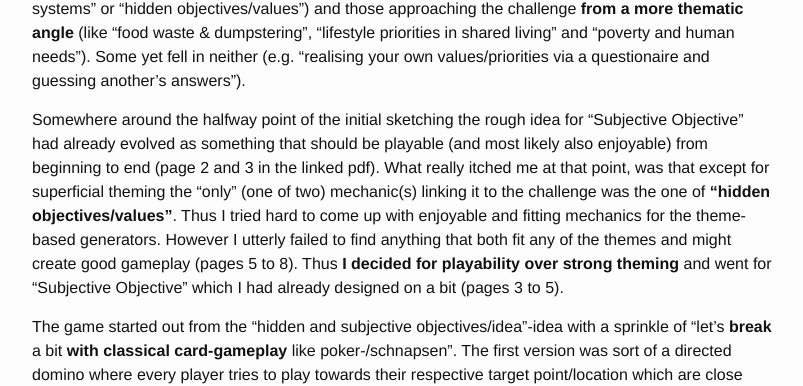
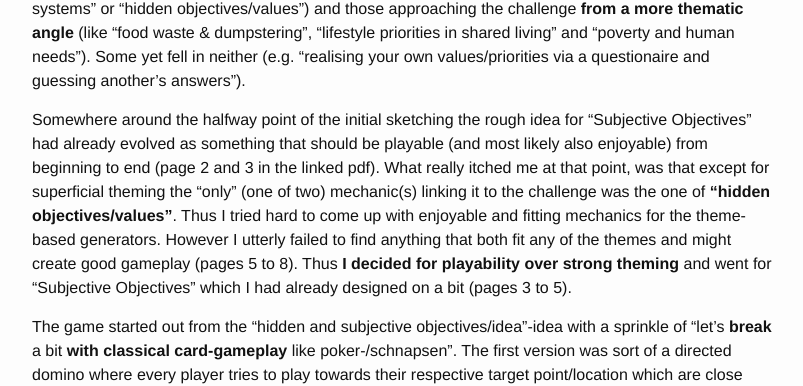
Before and after one commit to m0ru/gameful-design, a Jekyll site: the page built from _posts/2015-03-12-subjective-objectives.md, in a window 1280 px wide and 900 px high, scrolled down 366 px. Shown: the part 149-535 px from the top of the window, without its empty margins (238-1041 px from the left). Built offline with Jekyll 4.4.1, drawn with Linux system fonts in a browser that asks for light colours; some of the changed text lies outside the part shown.

Commit message:
Subjective Objective*s*. Also clarified working hours.

```diff
--- a/_posts/2015-03-12-subjective-objective.md
+++ b/_posts/2015-03-12-subjective-objectives.md
@@ -2,7 +2,7 @@
 layout: post
 title:  "Challenge 1 ⇾ Subjective Objectives"
 date:   2015-03-12 01:02:00
-media_dir: "subjectie_objective"
+media_dir: "subjectie_objectives"
 ---
 
 <!-- TODO title's too long. Put into abstract.
@@ -19,7 +19,7 @@ Take a look at the [**written notes and sketches**]({{site.media_url}}/{{page.me
 
 Most of the [generators](https://designerlythinking.wordpress.com/2011/04/10/inductive-design-and-the-%E2%80%98primary-generator%E2%80%99/) fall into roughly two categories: those **starting from mechanics** (like "bidding systems" or "hidden objectives/values") and those approaching the challenge **from a more thematic angle** (like "food waste & dumpstering", "lifestyle priorities in shared living" and "poverty and human needs"). Some yet fell in neither (e.g. "realising your own values/priorities via a questionaire and guessing another's answers").
 
-Somewhere around the halfway point of the initial sketching the rough idea for "Subjective Objective" had already evolved as something that should be playable (and most likely also enjoyable) from beginning to end (page 2 and 3 in the linked pdf). What really itched me at that point, was that except for superficial theming the "only" (one of two) mechanic(s) linking it to the challenge was the one of **"hidden objectives/values"**. Thus I tried hard to come up with enjoyable and fitting mechanics for the theme-based generators. However I utterly failed to find anything that both fit any of the themes and might create good gameplay (pages 5 to 8). Thus **I decided for playability over strong theming** and went for "Subjective Objective" which I had already designed on a bit (pages 3 to 5).
+Somewhere around the halfway point of the initial sketching the rough idea for "Subjective Objectives" had already evolved as something that should be playable (and most likely also enjoyable) from beginning to end (page 2 and 3 in the linked pdf). What really itched me at that point, was that except for superficial theming the "only" (one of two) mechanic(s) linking it to the challenge was the one of **"hidden objectives/values"**. Thus I tried hard to come up with enjoyable and fitting mechanics for the theme-based generators. However I utterly failed to find anything that both fit any of the themes and might create good gameplay (pages 5 to 8). Thus **I decided for playability over strong theming** and went for "Subjective Objectives" which I had already designed on a bit (pages 3 to 5).
 
 The game started out from the "hidden and subjective objectives/idea"-idea with a sprinkle of "let's **break** a bit **with classical card-gameplay** like poker-/schnapsen". The first version was sort of a directed domino where every player tries to play towards their respective target point/location which are close together - at first cooperating to move forward in the rough direction of their goals but working against each other more by the end (see page 2 at the bottom left). The other idea was to get players to try to construct simple poker hands (see page 3 at the top) discussing the idea with colleagues  while playing four-wins. After discussing the idea with a few colleagues I radically **simplified** it, at first only trying it with **one dimension** to **construct combinations** from (four colors as can be seen on page 3). After a bit more pondering and playing against myself I also **added the numbers** (one to four) as second dimension. Before that, deducing the opponents objective was too trivial. With these two dimension for combinations a limited amount of **deception/obfuscation**, to make deduction harder, **became possible**.
 
```
Also changed, not shown: other parts of _posts/2015-03-12-subjective-objectives.md (+1 -1 lines), 3 other files.
